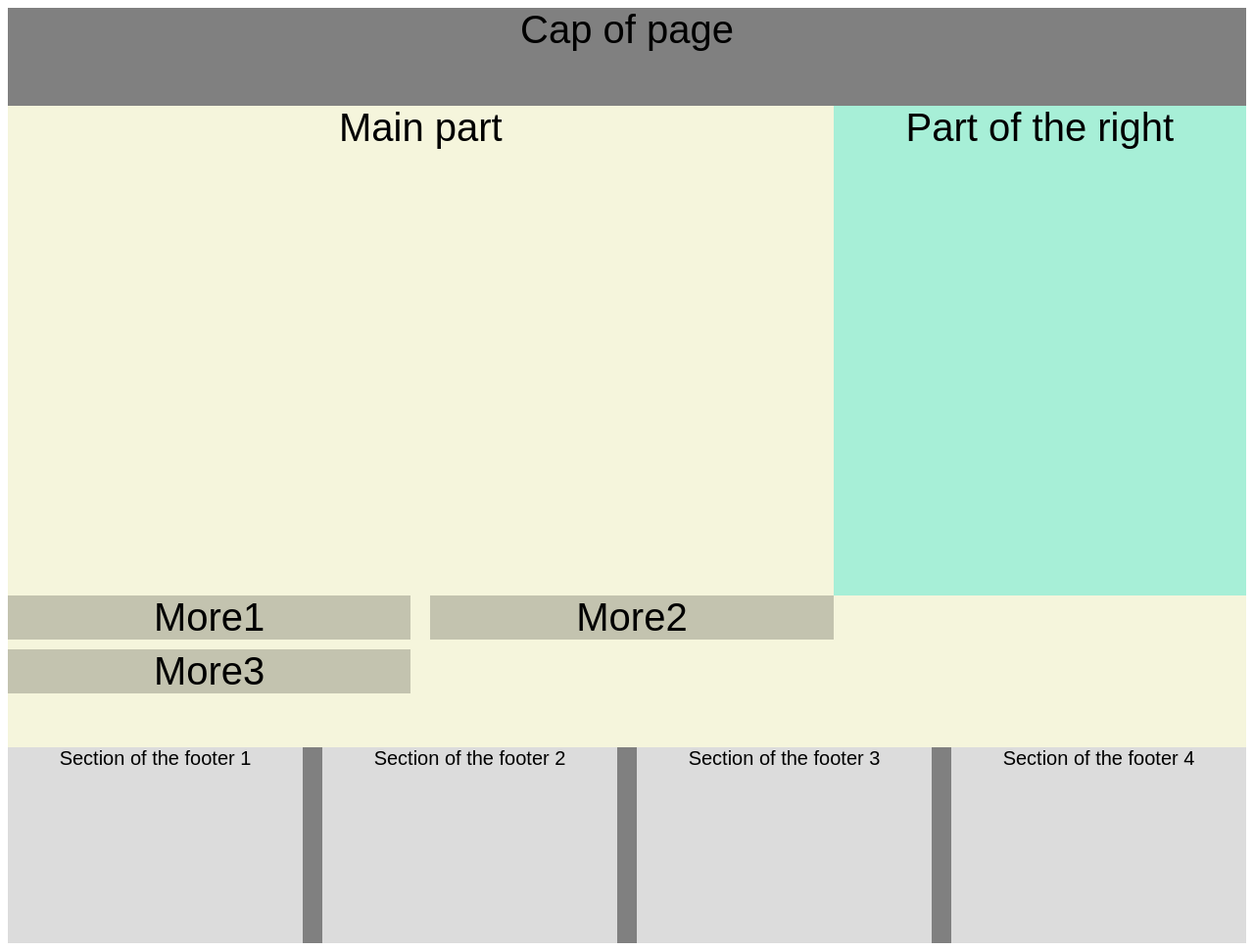
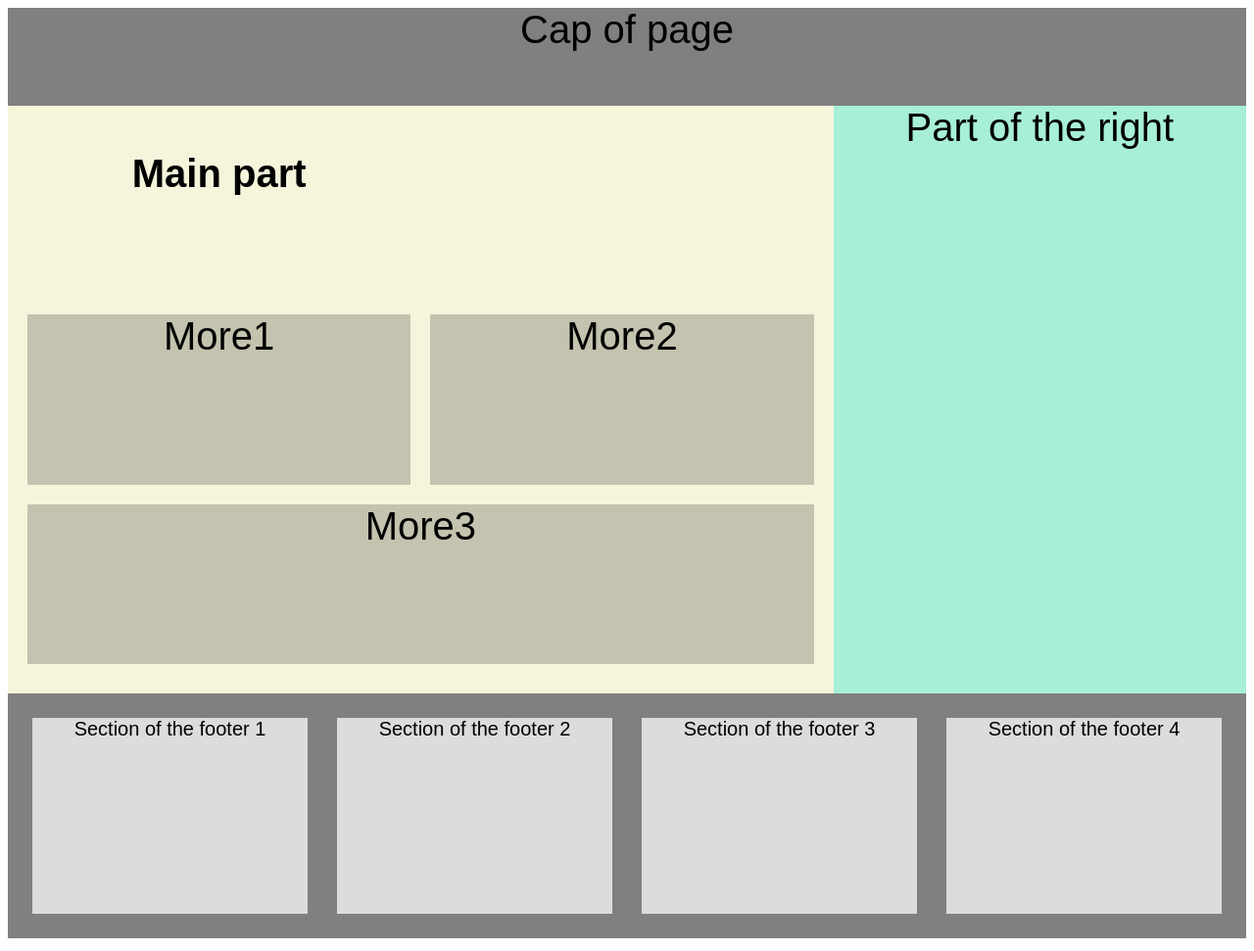
Before and after one commit to Yulia2703/week6part1, a plain HTML site: page index.html in a window 1280 px wide. Shown: the whole page at 98% size. Drawn offline with Linux system fonts and the light colour scheme.

Commit message:
03.11.2024 part 1

```diff
--- a/index.html
+++ b/index.html
@@ -10,10 +10,11 @@
 <body>
 <header class="header" style="background-color: gray;"> Cap of page</header>
 
-<div class="container" style="background-color: beige;"> Main part
+<div class="container" style="background-color: beige;">
 <div class="right" style="background-color: rgb(167, 239, 215);">
 Part of the right</div>
 <div class="container-1">
+<h1 class="text">Main part</h1>
 <div class="part part-1"> More1</div>
 <div class="part part-2"> More2</div>
 <div class="part part-3"> More3</div>
--- a/style.css
+++ b/style.css
@@ -8,7 +8,13 @@ text-align: center;
 .container {
 display: grid;
 grid-template-columns: 2fr 1fr;
-grid-template-rows: 500px;
+grid-template-rows: 600px;
+width: 100%;
+font-size: 40px;
+font-family: Arial, Helvetica, sans-serif;
+text-align: center;
+}
+.text {
 font-size: 40px;
 font-family: Arial, Helvetica, sans-serif;
 text-align: center;
@@ -18,22 +24,46 @@ display: grid;
 grid-template-columns: 1fr 1fr;
 grid-template-rows:  1fr 1fr 1fr;
 column-gap: 20px;
-row-gap: 10px;
-font-size: 40px;
+row-gap: 20px;
+/*grid-row-start: 1;
+grid-column-start: 1;
+grid-row-end: 2;
+grid-column-end: 2;*/
+grid-area: 1/1/2/2;
+font-size: 30px;
 font-family: Arial, Helvetica, sans-serif;
 text-align: center;
+padding: 20px;
 }
 .part {
 background-color: rgb(195, 195, 175);
 font-size: 40px;
 font-family: Arial, Helvetica, sans-serif;
 text-align: center;
+width: 100%;
 }
+.part-1{
+grid-area: 2/1/3/2;
+gap: 15px;
+}
+.part-2{
+grid-area: 2/2/3/3;
+gap: 15px;
+}
+
+.part-3{
+grid-area: 3/1/4/3;
+gap: 15px;
+margin-bottom: 10px;
+}
+
 footer {
 display: grid;
-grid-template-columns: 4fr 4fr 4fr 4fr;
+grid-template-columns: repeat(auto-fit, minmax(200px, 1fr));
+/*grid-template-columns: 4fr 4fr 4fr 4fr;*/
 grid-template-rows: 200px;
-gap: 20px;
+gap: 30px;
+padding: 25px;
 }
 .section {
 background-color: gainsboro;
```
